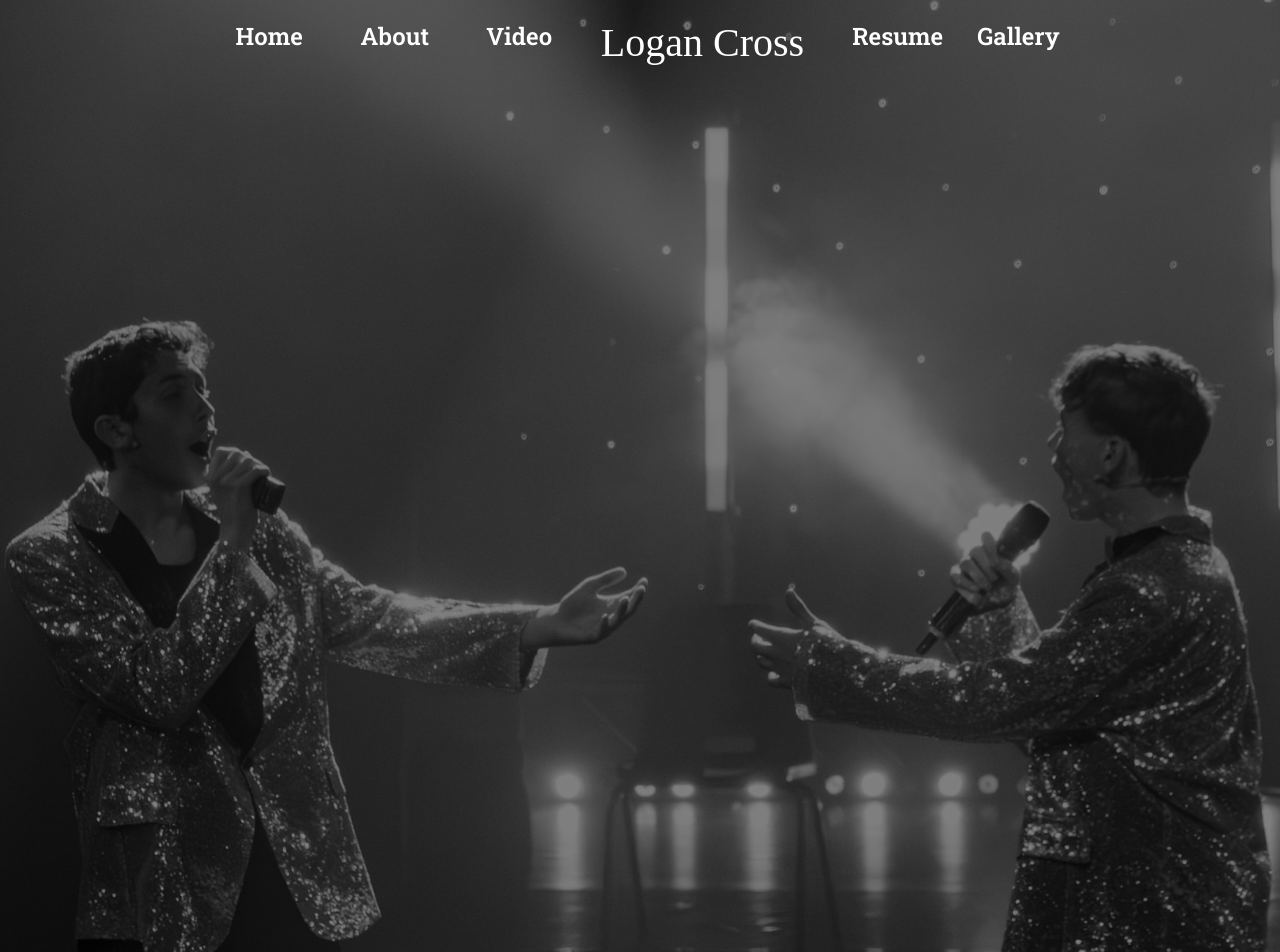
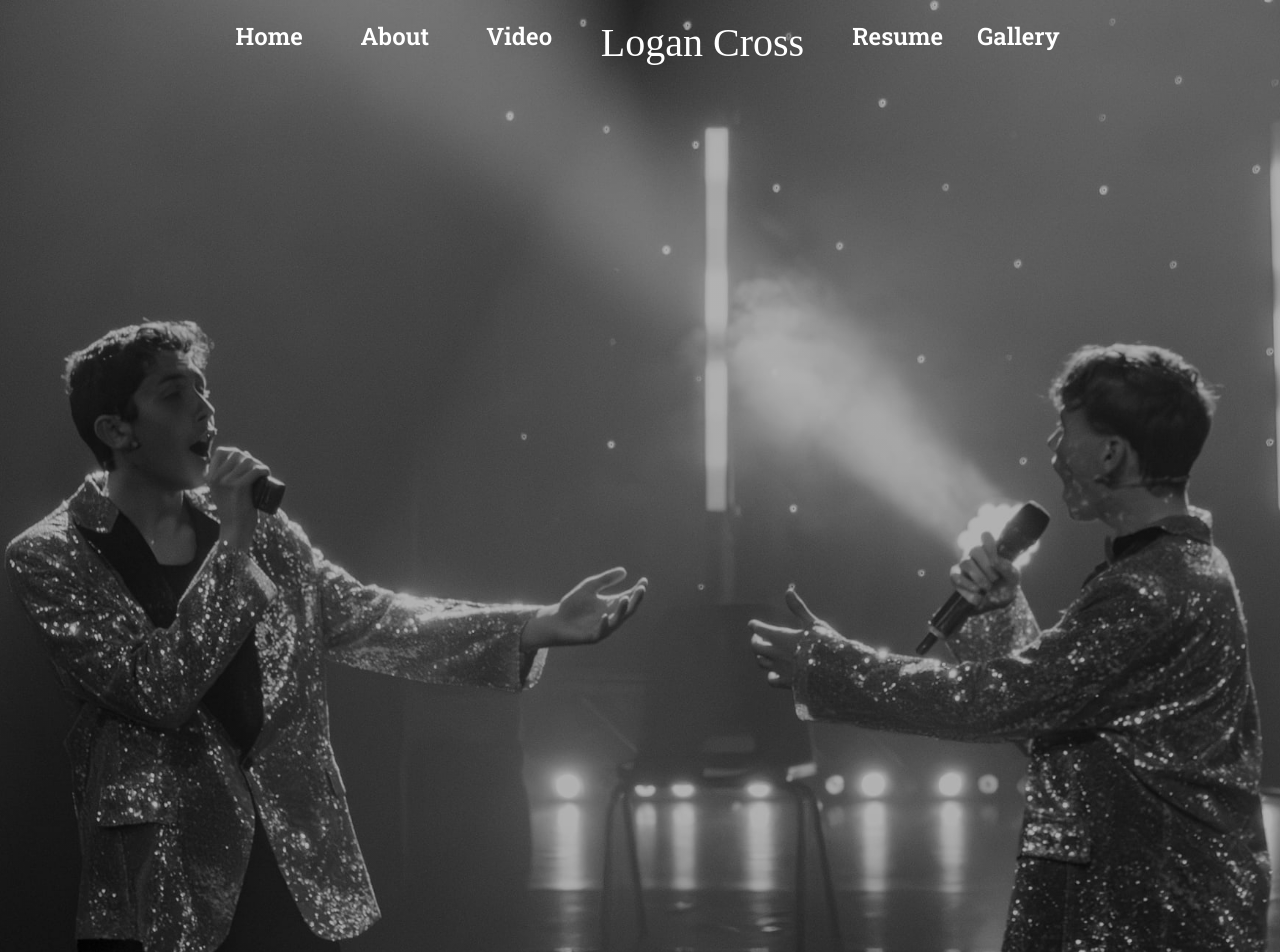
Before and after one commit to connornaylor/loganc, a Jekyll site: the page built from index.html, in a window 1280 px wide. Shown: the top 952 px of the page. Built offline with Jekyll 4.4.1, drawn with Linux system fonts in a browser that asks for light colours; nearby versions of some CDN libraries; some web fonts are replaced.

```diff
--- a/assets/css/style.css
+++ b/assets/css/style.css
@@ -46,8 +46,8 @@
 
 header{
     background: linear-gradient(
-      rgba(0, 0, 0, 0.5),
-      rgba(0, 0, 0, 0.5)
+      rgba(0, 0, 0, 0.3),
+      rgba(0, 0, 0, 0.3)
     ), url(../images/banner_image2.jpg);
     height: 62.5rem;
     background-attachment: fixed;
```
Also changed, not shown: 2 other files.
